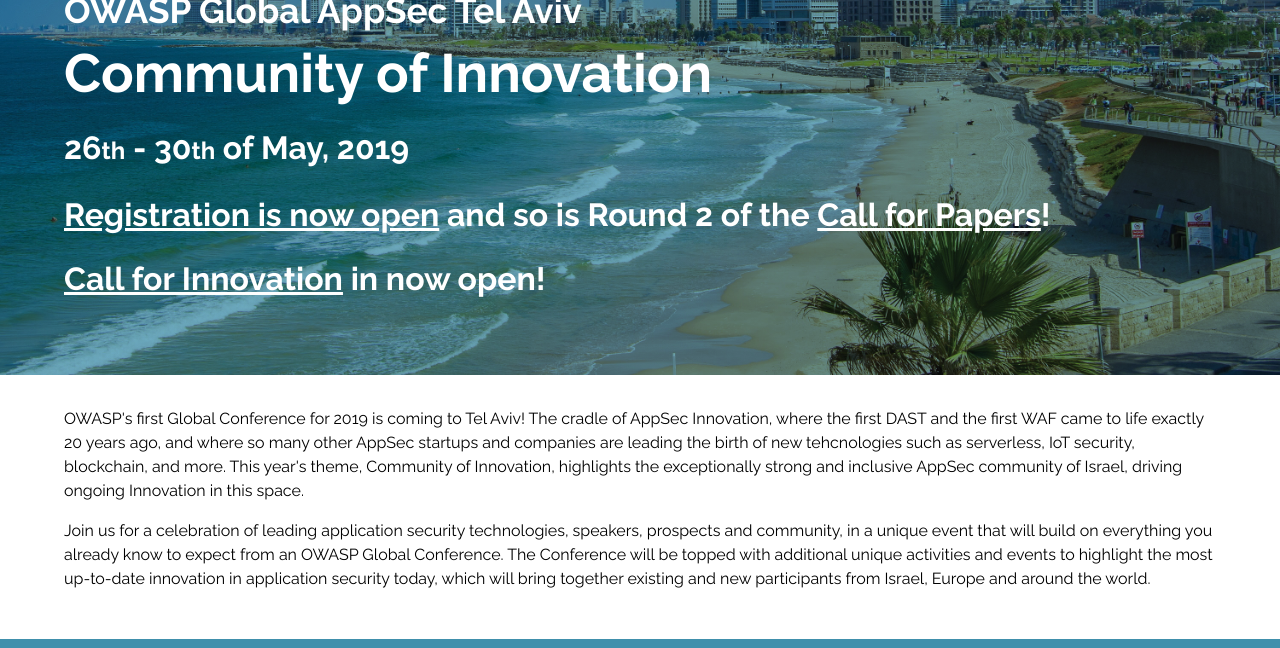
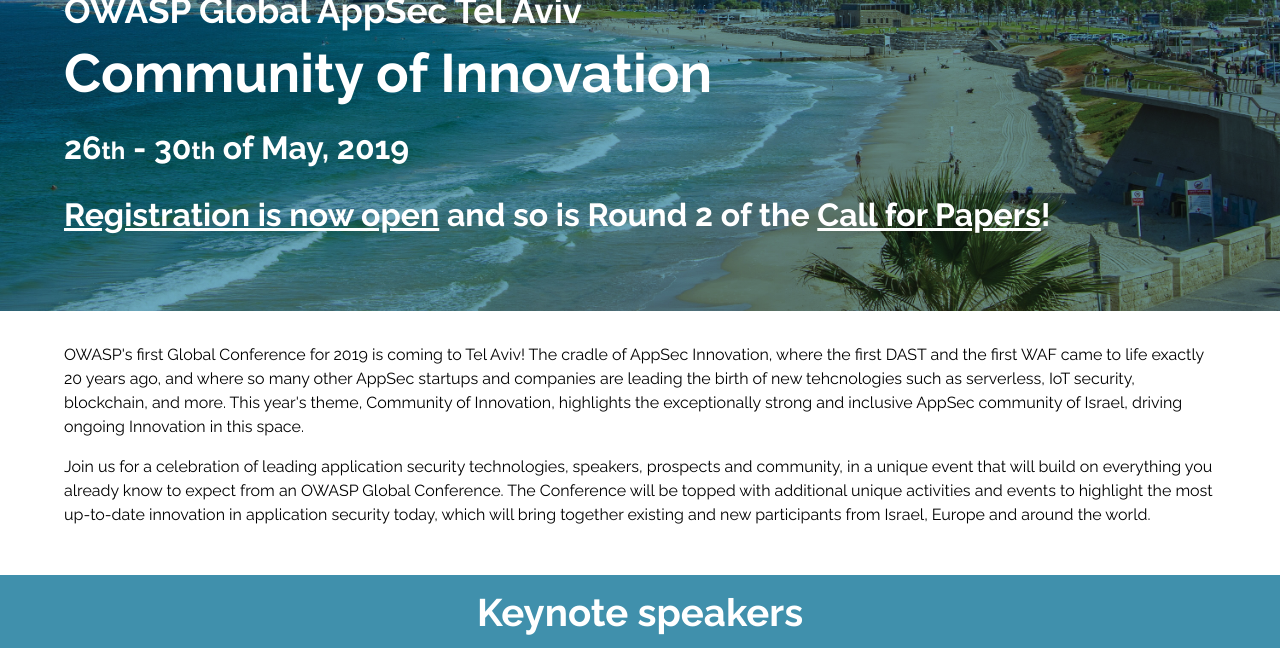
Before and after one commit to OWASP/AppSecTLV2019, a Jekyll site: the page built from index.html, in a window 1280 px wide and 900 px high, scrolled down 330 px, cut to the strip 0-648 px from the top of the window. Built offline with Jekyll 4.4.1, drawn with Linux system fonts in a browser that asks for light colours.

Commit message:
deleted main page change

```diff
--- a/index.html
+++ b/index.html
@@ -9,7 +9,6 @@
 		<h1>Community of Innovation</h1>
 		<h3>26<sub>th</sub> - 30<sub>th</sub> of May, 2019</h3>
 		<h3><a href="/registration/">Registration is now open</a> and so is Round 2 of the <a href="https://owasp.submittable.com/submit/132865/global-appsec-tel-aviv-2019-call-for-papers" target="_blank">Call for Papers</a>!</h3>
-		<h3><a href="/program/innovation-fair">Call for Innovation</a> in now open!</h3>
 	</div>
 
 </div>
```
